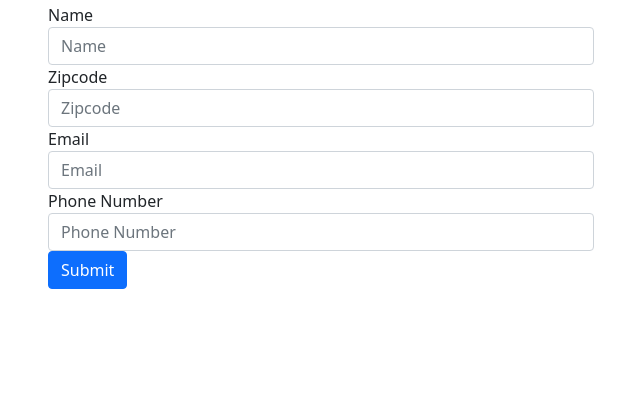
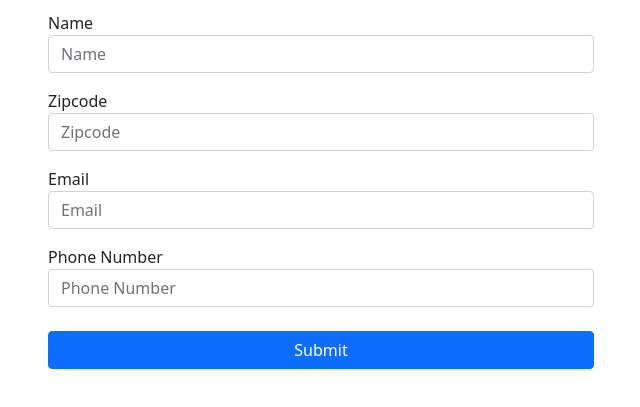
Before and after one commit to naveen701526/form-validation-using-regex, a plain HTML site: page index.html in a window 1280 px wide. Shown: the part 53-460 px from the top of the page, without its empty margins (319-959 px from the left). Drawn offline with nearby package versions, Linux system fonts and the light colour scheme.

Commit message:
index.html complete

```diff
--- a/index.html
+++ b/index.html
@@ -21,7 +21,7 @@
                 <div class="col-md-6 mx-auto">
                     <h1>Register</h1>
                     <form>
-                        <div class="form-group">
+                        <div class="form-group mt-3">
                             <label>Name</label>
                             <input
                                 type="text"
@@ -35,7 +35,7 @@
                         </div>
 
                         <!-- zip code -->
-                        <div class="form-group">
+                        <div class="form-group mt-3">
                             <label>Zipcode</label>
                             <input
                                 type="text"
@@ -49,7 +49,7 @@
                         </div>
 
                         <!-- email id -->
-                        <div class="form-group">
+                        <div class="form-group mt-3">
                             <label>Email</label>
                             <input
                                 type="text"
@@ -63,7 +63,7 @@
                         </div>
 
                         <!-- Phone Number -->
-                        <div class="form-group">
+                        <div class="form-group mt-3">
                             <label>Phone Number</label>
                             <input
                                 type="text"
@@ -76,11 +76,13 @@
                             </div>
                         </div>
                         <!-- submit button -->
-                        <input
-                            type="submit"
-                            value="Submit"
-                            class="btn btn-primary btn-block"
-                        />
+                        <div class="mt-4 d-grid gap-2">
+                            <input
+                                type="submit"
+                                value="Submit"
+                                class="btn btn-primary"
+                            />
+                        </div>
                     </form>
                 </div>
             </div>
```
